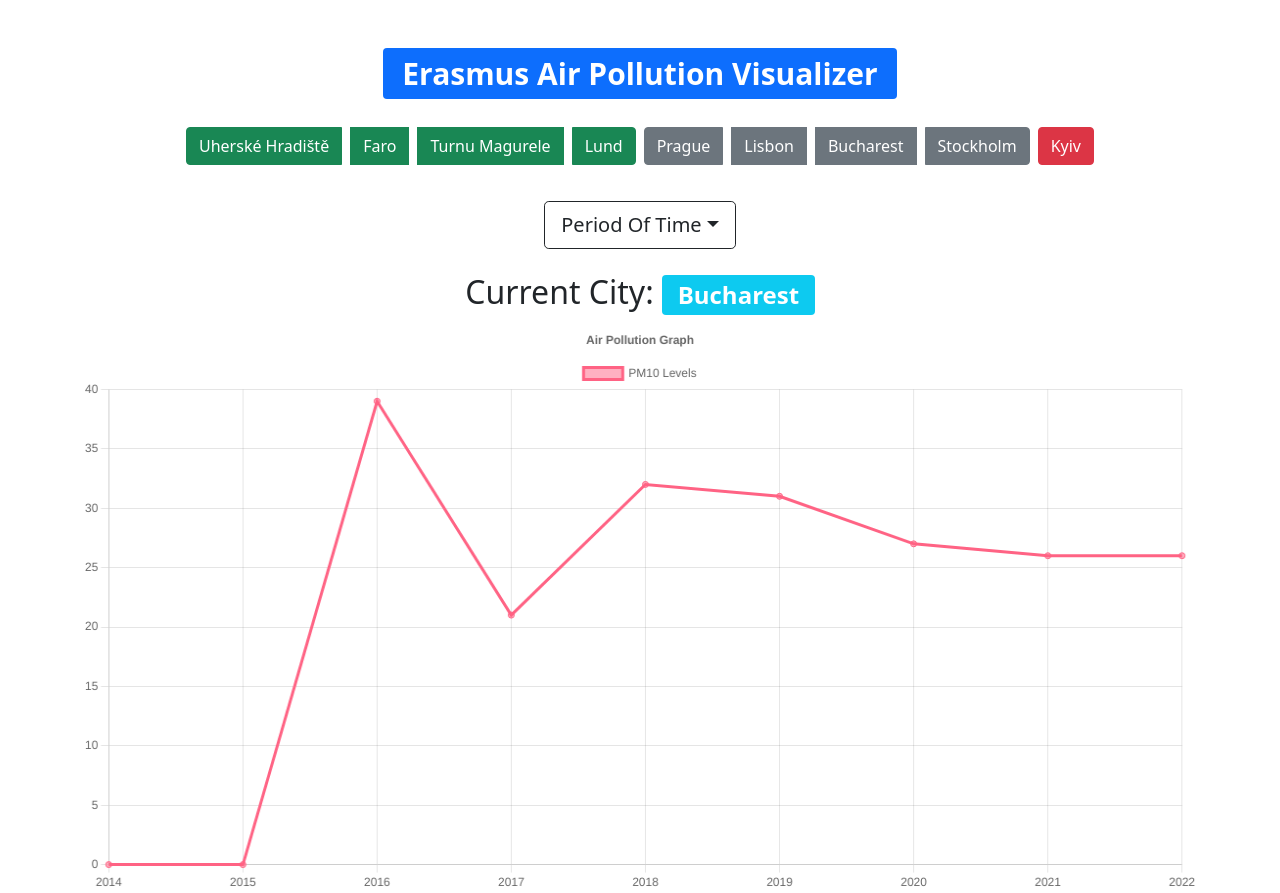
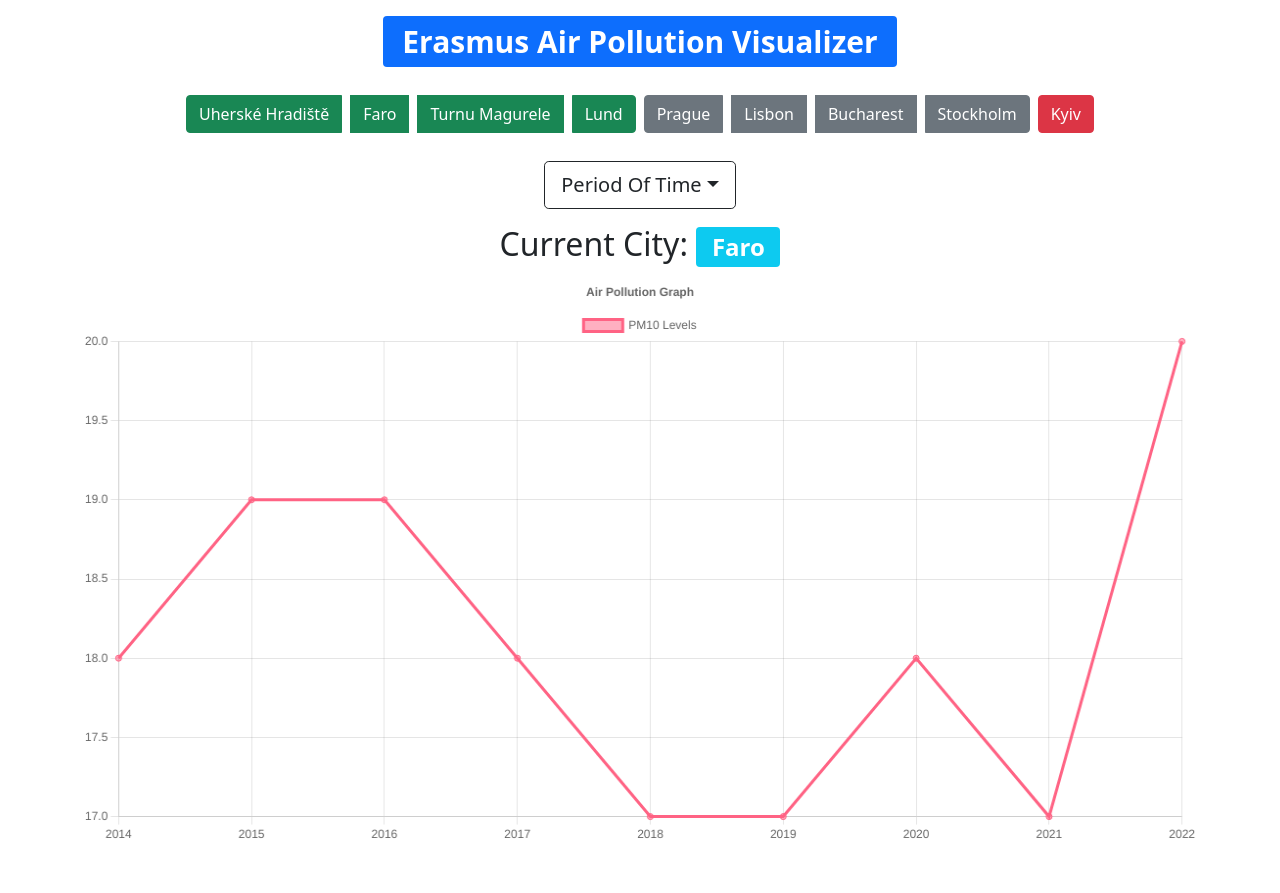
Before and after one commit to zantexee/erasmus-air-pollution-chart, a React (Create React App) app: page / in a window 1280 px wide. After the commit the page ends 845 px from the top, so only its background shows below. Built offline with nearby package versions, Linux system fonts and the light colour scheme.

Commit message:
time range functionality

```diff
--- a/src/App.js
+++ b/src/App.js
@@ -13,17 +13,21 @@ import Row from 'react-bootstrap/Row';
 import 'bootstrap/dist/css/bootstrap.min.css';
 
 function App() {
-  const [data, setData] = useState({ text: 'Bucharest', id: 'bucharest' });
+  const [data, setData] = useState({ text: 'Faro', id: 'faro' });
+  const [period, setPeriod] = useState('all');
   const handleClick = (event) =>
     setData({
       text: event.target.firstChild.data,
       id: event.target.getAttribute('data-city'),
     });
+  const handleDropdown = (event) =>
+    setPeriod(event.target.getAttribute('data-period'));
+
   return (
     <Container>
       <Row className="text-center">
         <h1>
-          <Badge className="mt-5">Erasmus Air Pollution Visualizer</Badge>
+          <Badge className="mt-3">Erasmus Air Pollution Visualizer</Badge>
         </h1>
       </Row>
       <Row>
@@ -66,20 +70,23 @@ function App() {
           </ButtonGroup>
         </ButtonToolbar>
       </Row>
-      <Row className="text-center my-3">
+      <Row className="text-center my-2">
         <DropdownButton
           className="text-center"
-          menuVariant="light"
           variant="outline-dark"
           align="start"
           title="Period Of Time"
           size="lg"
         >
-          <Dropdown.Item>Last Month</Dropdown.Item>
-          <Dropdown.Item>Last 3 Months</Dropdown.Item>
-          <Dropdown.Item>Last 6 Months</Dropdown.Item>
-          <Dropdown.Item>Last Year</Dropdown.Item>
-          <Dropdown.Item>All Time</Dropdown.Item>
+          <Dropdown.Item data-period="1" onClick={handleDropdown}>
+            Last Month
+          </Dropdown.Item>
+          <Dropdown.Item data-period="3" onClick={handleDropdown}>
+            Last 3 Months
+          </Dropdown.Item>
+          <Dropdown.Item data-period="all" onClick={handleDropdown}>
+            All Time
+          </Dropdown.Item>
         </DropdownButton>
       </Row>
       <Row>
@@ -88,7 +95,7 @@ function App() {
         </h2>
       </Row>
       <Row>
-        <LineChart city={data.id} />
+        <LineChart city={data.id} period={period} />
       </Row>
     </Container>
   );
--- a/src/Components/LineChart.js
+++ b/src/Components/LineChart.js
@@ -1,3 +1,4 @@
+/* eslint-disable no-loop-func */
 import React from 'react';
 import {
   Chart as ChartJS,
@@ -10,7 +11,6 @@ import {
   Legend,
 } from 'chart.js';
 import { Line } from 'react-chartjs-2';
-import faker from '@faker-js/faker';
 
 import { pollutionData } from '../data';
 ChartJS.register(
@@ -39,10 +39,38 @@ const calculateYearlyAverage = (yearlyData) => {
   return Math.round(sum / totalLength);
 };
 
-const LineChart = ({ city }) => {
-  const labels = [2014, 2015, 2016, 2017, 2018, 2019, 2020, 2021, 2022];
+const calculateMonthlyAverage = (numberOfMonths, yearlyData) => {
+  if (!yearlyData) return 0;
+  const values = Object.values(yearlyData).slice().reverse();
+  const valuesLength = Object.values(values).length;
+  let returnedArray = [];
+  for (let i = valuesLength; i > valuesLength - numberOfMonths; i--) {
+    let tempLength = 0;
+    let sum = 0;
+    Object.values(values[i - 1])
+      .slice()
+      .reverse()
+      .forEach((value) => {
+        tempLength++;
+        sum += value;
+      });
+    returnedArray.push(Math.round(sum / tempLength));
+  }
+  return returnedArray;
+};
 
-  const labelsMonths = [
+const computeLastMonthValues = (yearlyData) => {
+  if (!yearlyData) return 0;
+  const values = Object.values(yearlyData);
+  const valuesLength = Object.values(values).length;
+  console.log(Object.values(values[valuesLength - 1]));
+  return Object.values(values[valuesLength - 1]);
+};
+
+const LineChart = ({ city, period }) => {
+  const labels = {
+    yearly: [2014, 2015, 2016, 2017, 2018, 2019, 2020, 2021, 2022],
+    monthly: [
       'January',
       'February',
       'March',
@@ -54,8 +82,42 @@ const LineChart = ({ city }) => {
       'September',
       'October',
       'December',
-  ];
-
+    ],
+    daily: [
+      1, 2, 3, 4, 5, 6, 7, 8, 9, 10, 11, 12, 13, 14, 15, 16, 17, 18, 19, 20, 21,
+      22, 23, 24, 25, 26, 27, 28, 29, 30, 31,
+    ],
+  };
+  console.log(period, city);
+  // Options for the line chart generated with react-chart-js-2
+  if (period === 'all') {
+    const options = {
+      responsive: true,
+      plugins: {
+        legend: {
+          position: 'top',
+        },
+        title: {
+          display: true,
+          text: 'Air Pollution Graph',
+        },
+      },
+    };
+    const data = {
+      labels: labels.yearly,
+      datasets: [
+        {
+          label: 'PM10 Levels',
+          data: labels.yearly.map((label) =>
+            calculateYearlyAverage(pollutionData[`${city}Data`][label]),
+          ),
+          borderColor: 'rgb(255, 99, 132)',
+          backgroundColor: 'rgba(255, 99, 132, 0.5)',
+        },
+      ],
+    };
+    return <Line options={options} data={data} />;
+  } else if (period === '1') {
     const options = {
       responsive: true,
       plugins: {
@@ -70,12 +132,13 @@ const LineChart = ({ city }) => {
     };
 
     const data = {
-    labels,
+      labels: labels.daily,
       datasets: [
         {
           label: 'PM10 Levels',
-        data: labels.map((label) =>
-          calculateYearlyAverage(pollutionData[`${city}Data`][label]),
+          data: labels.daily.map(
+            (dayNumber, index) =>
+              computeLastMonthValues(pollutionData[`${city}Data`][2022])[index],
           ),
           borderColor: 'rgb(255, 99, 132)',
           backgroundColor: 'rgba(255, 99, 132, 0.5)',
@@ -83,6 +146,37 @@ const LineChart = ({ city }) => {
       ],
     };
     return <Line options={options} data={data} />;
+  } else if (period === '3') {
+    const options = {
+      responsive: true,
+      plugins: {
+        legend: {
+          position: 'top',
+        },
+        title: {
+          display: true,
+          text: 'Air Pollution Graph',
+        },
+      },
+    };
+
+    const data = {
+      labels: labels.monthly,
+      datasets: [
+        {
+          label: 'PM10 Levels',
+          data: calculateMonthlyAverage(
+            period,
+            pollutionData[`${city}Data`][2022],
+          ),
+
+          borderColor: 'rgb(255, 99, 132)',
+          backgroundColor: 'rgba(255, 99, 132, 0.5)',
+        },
+      ],
+    };
+    return <Line options={options} data={data} />;
+  }
 };
 
 export default LineChart;
```
Also changed, not shown: 1 other file (tests, documents, lock files or other folders). Lines whose indentation alone changed are shown as unchanged.
